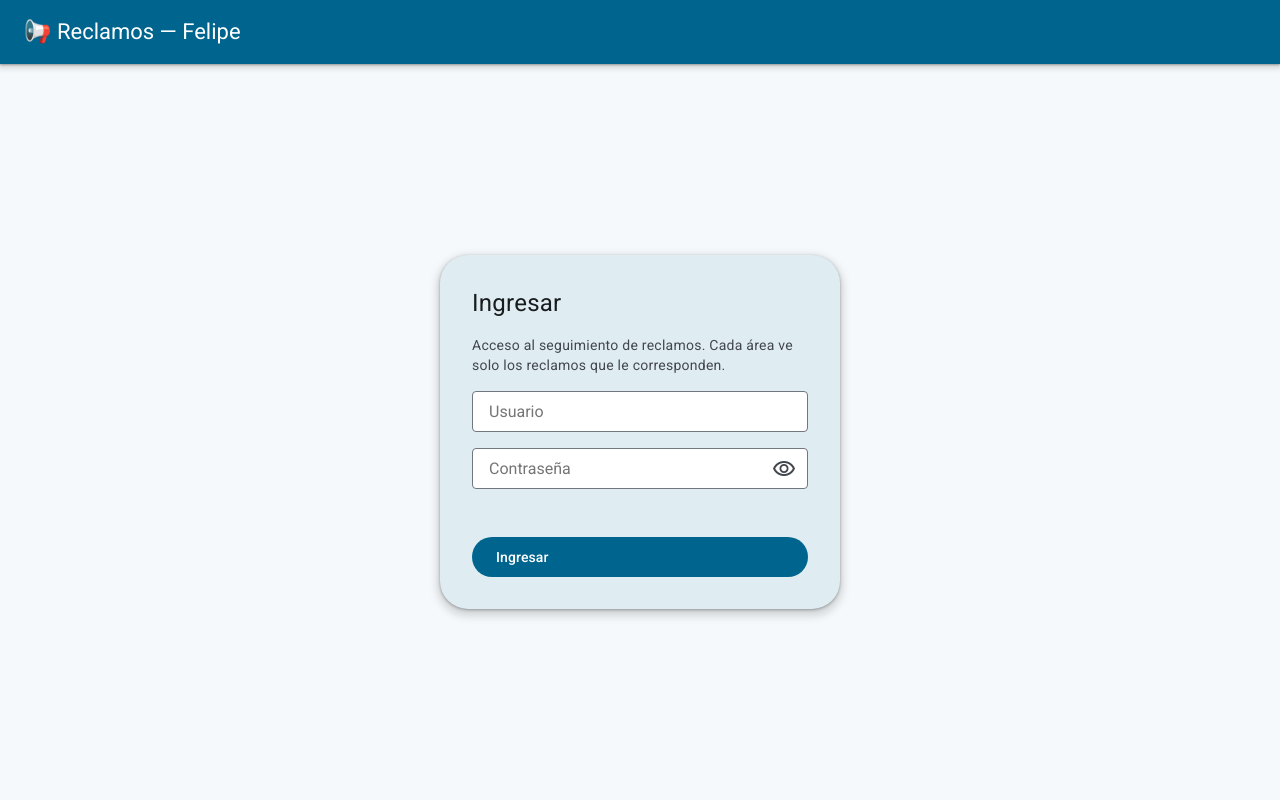
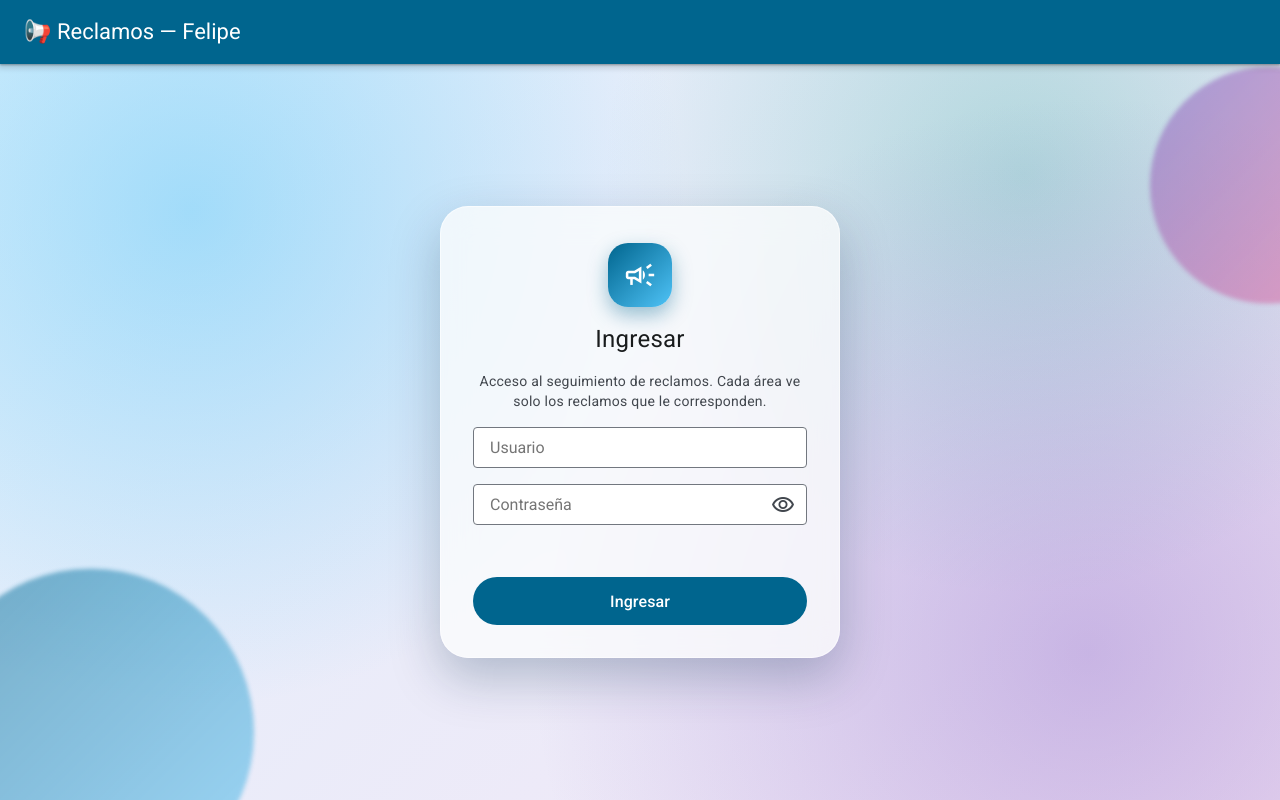
Before and after one commit to Epirex/felipe-ia, a website: page public/reclamos.html in a window 1280 px wide. Drawn offline with nearby package versions, Linux system fonts and the light colour scheme; no server answers.

Commit message:
Reclamos: encabezado sin desborde para areas, boton Ingresar centrado y login con fondo renovado

```diff
--- a/public/reclamos.html
+++ b/public/reclamos.html
@@ -164,15 +164,19 @@
   header {
     background: var(--_header-bg);
     color: var(--_header-fg);
-    padding: 0 24px;
-    height: 64px;
+    padding: 10px 24px;
+    min-height: 64px;
     display: flex; align-items: center;
     justify-content: space-between; flex-wrap: wrap; gap: 12px;
     position: sticky; top: 0; z-index: 20;
     box-shadow: var(--md-sys-elevation-shadow-2);
     transition: background 0.25s, box-shadow 0.25s;
   }
-  @media (max-width: 680px) { header { height: auto; padding: 12px 16px; } }
+  @media (max-width: 680px) { header { padding: 12px 16px; } }
+  /* El título se achica (con "…") y nunca empuja los botones fuera del encabezado */
+  header > div:first-child { flex: 1 1 260px; min-width: 0; }
+  header .sub { white-space: nowrap; overflow: hidden; text-overflow: ellipsis; }
+  #acciones-header { justify-content: flex-end; }
 
   header h1 {
     margin: 0;
@@ -213,15 +217,55 @@
   main { padding: 20px 24px; max-width: 1400px; margin: 0 auto; }
 
   /* ── LOGIN ── */
-  #login { min-height: calc(100vh - 64px); display: grid; place-items: center; padding: 20px; }
+  #login {
+    min-height: calc(100vh - 64px); display: grid; place-items: center; padding: 20px;
+    position: relative; overflow: hidden;
+    background:
+      radial-gradient(circle at 15% 20%, color-mix(in srgb, #4fc3f7 45%, transparent) 0, transparent 40%),
+      radial-gradient(circle at 85% 80%, color-mix(in srgb, #7e57c2 35%, transparent) 0, transparent 45%),
+      radial-gradient(circle at 80% 15%, color-mix(in srgb, #26a69a 30%, transparent) 0, transparent 35%),
+      linear-gradient(135deg, #e3f2fd 0%, #f3e5f5 100%);
+  }
+  [data-theme="dark"] #login {
+    background:
+      radial-gradient(circle at 15% 20%, rgba(2,136,209,.35) 0, transparent 40%),
+      radial-gradient(circle at 85% 80%, rgba(126,87,194,.30) 0, transparent 45%),
+      radial-gradient(circle at 80% 15%, rgba(38,166,154,.22) 0, transparent 35%),
+      linear-gradient(135deg, #0b1820 0%, #171226 100%);
+  }
+  /* Burbujas decorativas animadas */
+  #login::before, #login::after {
+    content: ''; position: absolute; border-radius: 50%; filter: blur(2px); opacity: .5;
+    animation: flotar 14s ease-in-out infinite alternate; pointer-events: none;
+  }
+  #login::before { width: 320px; height: 320px; left: -80px; bottom: -100px;
+    background: linear-gradient(135deg, #00658e, #4fc3f7); }
+  #login::after { width: 220px; height: 220px; right: -60px; top: 40px;
+    background: linear-gradient(135deg, #7e57c2, #f06292); animation-delay: -7s; }
+  @keyframes flotar { from { transform: translate(0,0) scale(1); } to { transform: translate(40px,-30px) scale(1.08); } }
+  @media (prefers-reduced-motion: reduce) { #login::before, #login::after { animation: none; } }
+
   .login-card {
-    background: var(--md-sys-elevation-level3);
+    position: relative; z-index: 1;
+    background: color-mix(in srgb, var(--md-sys-color-surface) 78%, transparent);
+    backdrop-filter: blur(16px); -webkit-backdrop-filter: blur(16px);
+    border: 1px solid color-mix(in srgb, #fff 55%, transparent);
     border-radius: var(--md-sys-shape-extra-large);
-    padding: 32px;
+    padding: 36px 32px 32px;
     width: min(400px, 94vw);
-    box-shadow: var(--md-sys-elevation-shadow-3);
+    box-shadow: 0 20px 50px rgba(0, 40, 70, .25);
     display: flex; flex-direction: column; gap: 16px;
   }
+  [data-theme="dark"] .login-card { border-color: rgba(255,255,255,.08); }
+  .login-logo {
+    width: 64px; height: 64px; border-radius: 20px; align-self: center;
+    display: grid; place-items: center; color: #fff;
+    background: linear-gradient(135deg, #00658e, #4fc3f7);
+    box-shadow: 0 8px 20px rgba(0, 101, 142, .4);
+  }
+  .login-logo .material-symbols-outlined { font-size: 34px; }
+  .login-card h2, .login-card > p { text-align: center; }
+  .login-card .b1 { justify-content: center; height: 48px; font-size: 16px; margin-top: 4px; }
   .login-card h2 {
     margin: 0;
     font-size: var(--md-typescale-headline-small-size);
@@ -567,7 +611,7 @@
     font-size: var(--md-typescale-label-large-size);
     font-weight: var(--md-typescale-label-large-weight);
     letter-spacing: var(--md-typescale-label-large-tracking);
-    display: inline-flex; align-items: center;
+    display: inline-flex; align-items: center; justify-content: center;
     position: relative; overflow: hidden;
     box-shadow: var(--md-sys-elevation-shadow-0);
     transition: box-shadow 200ms;
@@ -640,6 +684,7 @@
 <!-- Login -->
 <section id="login" hidden>
   <form class="login-card" onsubmit="iniciarSesion(event)">
+    <div class="login-logo"><span class="material-symbols-outlined">campaign</span></div>
     <h2>Ingresar</h2>
     <p>Acceso al seguimiento de reclamos. Cada área ve solo los reclamos que le corresponden.</p>
     <input class="f" id="l-usuario" placeholder="Usuario" autocomplete="username" required>
@@ -847,7 +892,11 @@
   function mostrarApp() {
     $("login").hidden = true; $("app").hidden = false; $("acciones-header").hidden = false;
     $("quien").hidden = false;
-    $("quien").textContent = esAdmin() ? "Administrador — acceso total" : sesion.nombre + " — " + sesion.categorias.join(", ");
+    const cats = sesion.categorias || [];
+    $("quien").textContent = esAdmin()
+      ? "Administrador — acceso total"
+      : sesion.nombre + " — " + (cats.length > 3 ? cats.length + " categorías" : cats.join(", "));
+    $("quien").title = esAdmin() ? "" : "Categorías: " + cats.join(", ");
     $("btn-usuarios").hidden = !esAdmin();
     $("btn-panel").hidden = !esAdmin();
     cargar();
```
